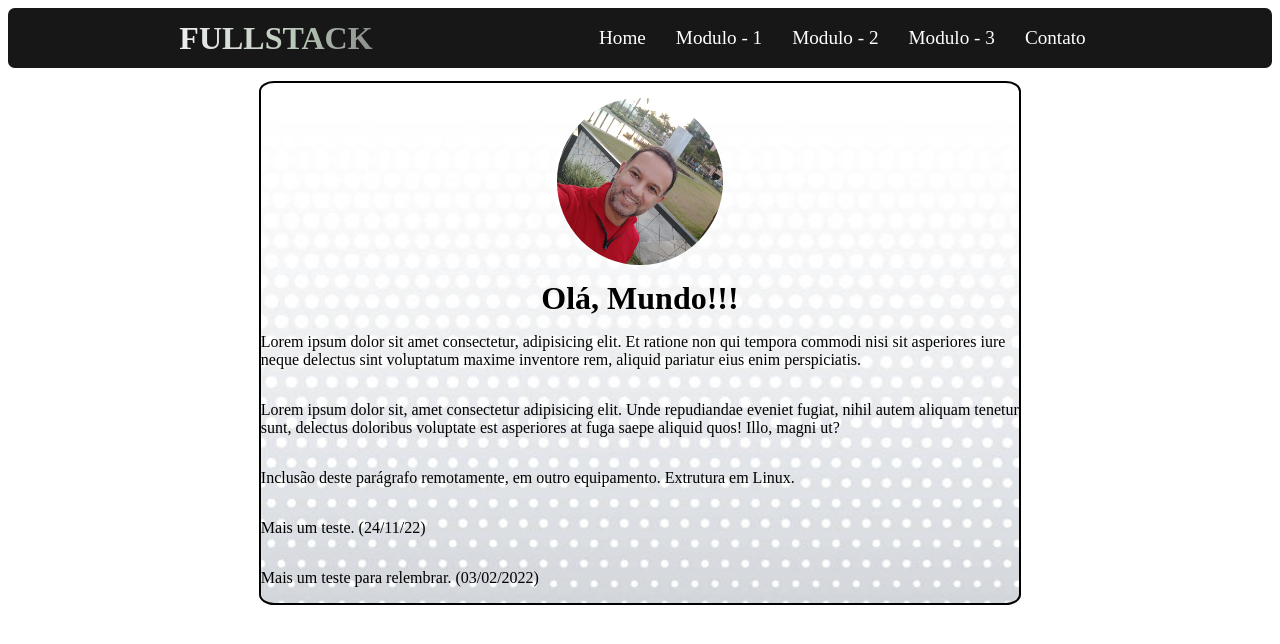
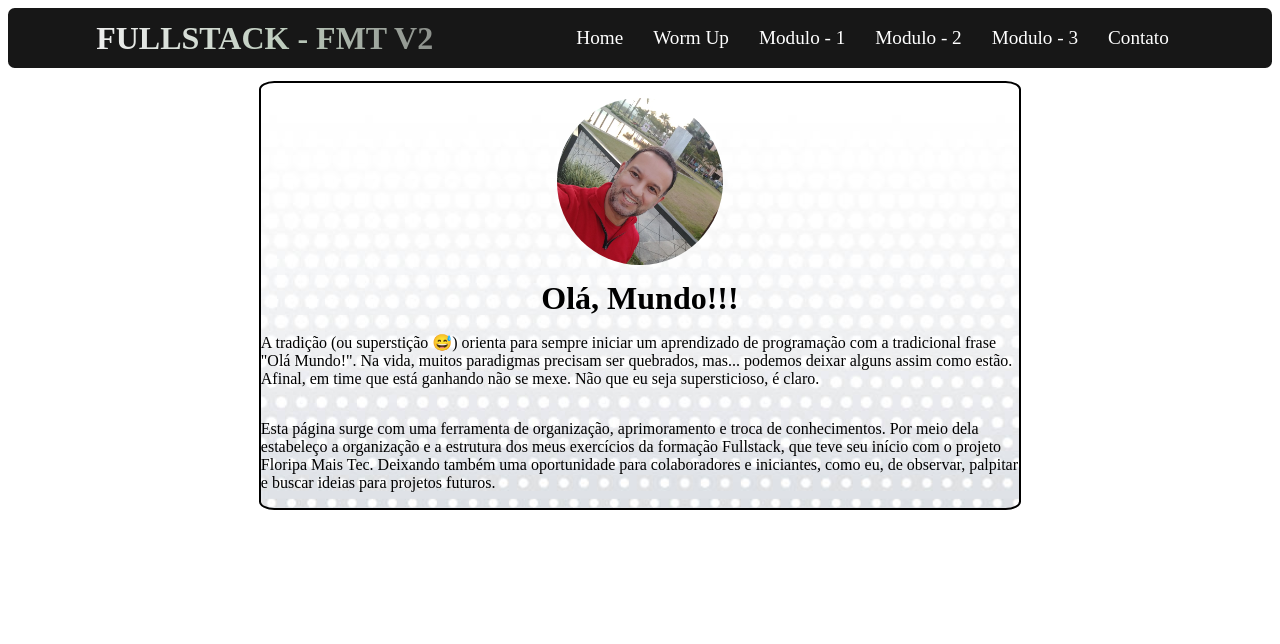
Before and after one commit to andrefajardo/Ola-Mundo, a plain HTML site: page index.html in a window 1280 px wide. Drawn offline with Linux system fonts and the light colour scheme.

Commit message:
static: alteração de menu
Adição de item que contemple a fase inicial do FMT V2

teste de padronizacao de commit: 001

Exemplos:
fix(integracao-erp): xxxxxxx
improve(app-toolbox): xxxxxxx
docs: instruções de iniciar projeto com docker

```diff
--- a/index.html
+++ b/index.html
@@ -10,10 +10,11 @@
 <body>
     <header>
         <!-- Início da barra de navegação principal-->
-        <h1>FULLSTACK</h1>
+        <h1>FULLSTACK - FMT V2</h1>
         <nav>
             <ul>
                 <li><a href="#">Home</a></li>
+                <li><a href="#">Worm Up</a></li>
                 <li><a href="#">Modulo - 1</a></li>
                 <li><a href="#">Modulo - 2</a></li>
                 <li><a href="#">Modulo - 3</a></li>
@@ -26,11 +27,8 @@
         <div id="id_centro">
             <img id="img_foto" src="./image/eu.jpg" alt="">
             <h1>Olá, Mundo!!!</h1>
-            <p>Lorem ipsum dolor sit amet consectetur, adipisicing elit. Et ratione non qui tempora commodi nisi sit asperiores iure neque delectus sint voluptatum maxime inventore rem, aliquid pariatur eius enim perspiciatis.</p>
-            <p>Lorem ipsum dolor sit, amet consectetur adipisicing elit. Unde repudiandae eveniet fugiat, nihil autem aliquam tenetur sunt, delectus doloribus voluptate est asperiores at fuga saepe aliquid quos! Illo, magni ut?</p>
-            <p>Inclusão deste parágrafo remotamente, em outro equipamento. Extrutura em Linux.</p>
-            <p>Mais um teste. (24/11/22)</p>
-            <p>Mais um teste para relembrar. (03/02/2022)</p>
+            <p>A tradição (ou superstição &#x1F605) orienta para sempre iniciar um aprendizado de programação com a tradicional frase "Olá Mundo!". Na vida, muitos paradigmas precisam ser quebrados, mas... podemos deixar alguns assim como estão. Afinal, em time que está ganhando não se mexe. Não que eu seja supersticioso, é claro. </p>
+            <p>Esta página surge com uma ferramenta de organização, aprimoramento e troca de conhecimentos. Por meio dela estabeleço a organização e a estrutura dos meus exercícios da formação Fullstack, que teve seu início com o projeto Floripa Mais Tec. Deixando também uma oportunidade para colaboradores e iniciantes, como eu, de observar, palpitar e buscar ideias para projetos futuros.</p>
         </div>
     </main>
     <footer>
```
Also changed, not shown: siteOlaMundo/index.html (+1 -1 lines).
